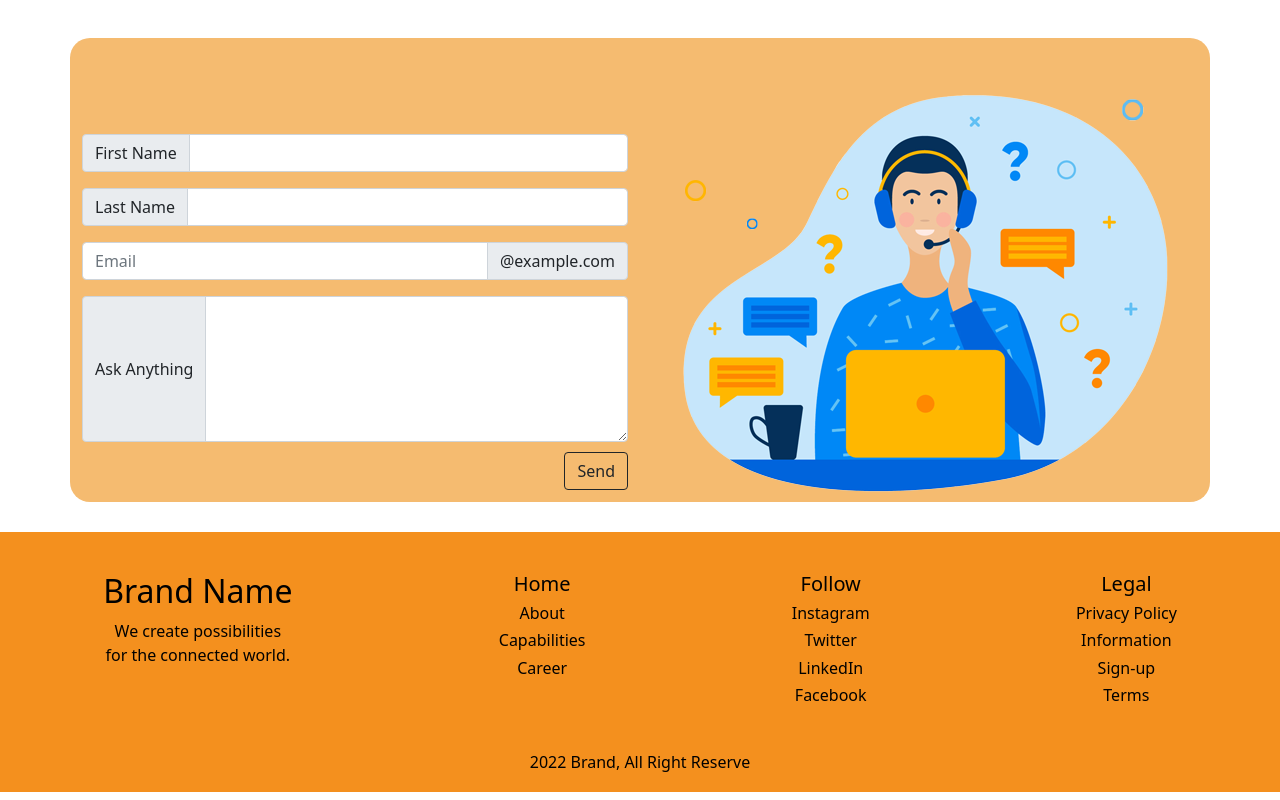
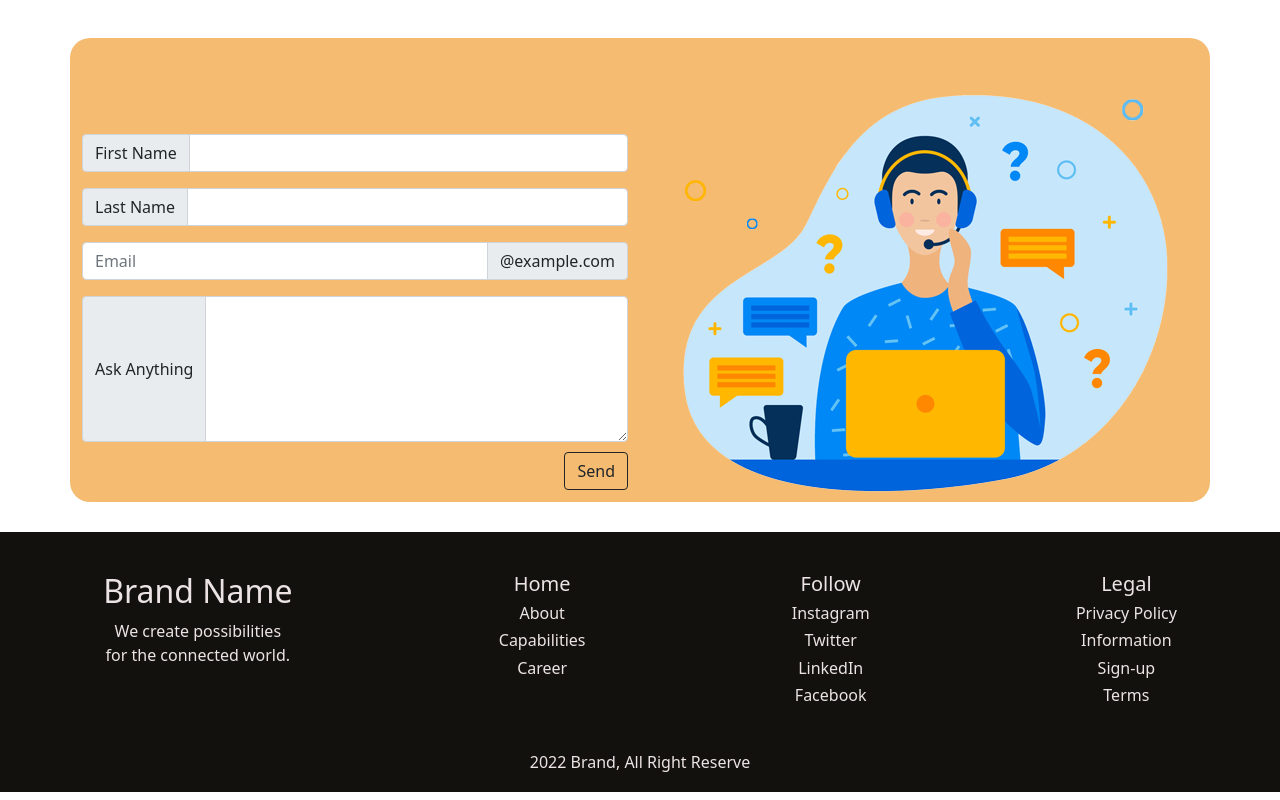
Before and after one commit to BishalAshiq/A-branding-website-temps, a React (Create React App) app: page / in a window 1280 px wide. Shown: the part 3006-3806 px from the top of the page. Built offline with nearby package versions, Linux system fonts and the light colour scheme.

Commit message:
added moreSection

```diff
--- a/src/Components/Shared/Footer.css
+++ b/src/Components/Shared/Footer.css
@@ -1,6 +1,6 @@
 .footer-section{
-    background-color: rgba(244, 139, 20, 0.955);
-    color: rgba(0, 0, 0, 0.996);
+    background-color: rgba(9, 7, 4, 0.955);
+    color: rgba(237, 229, 229, 0.996);
 }
 .footer{
     display: flex;
```
